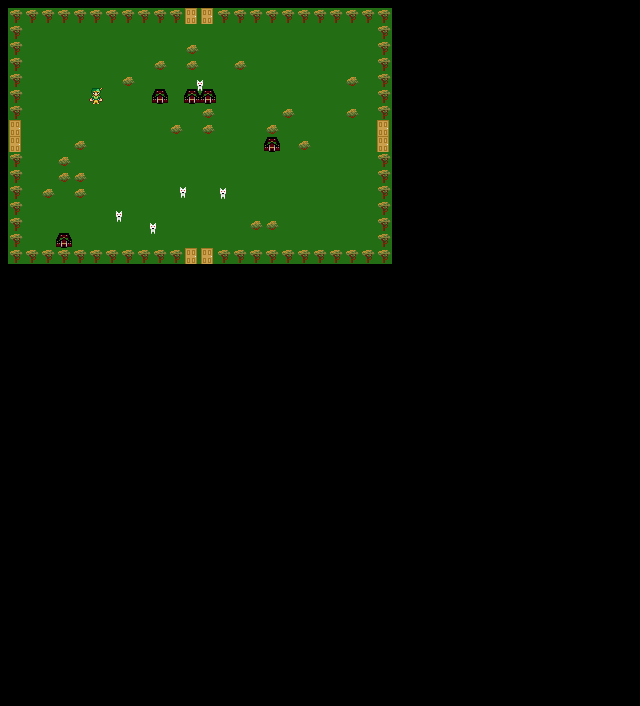
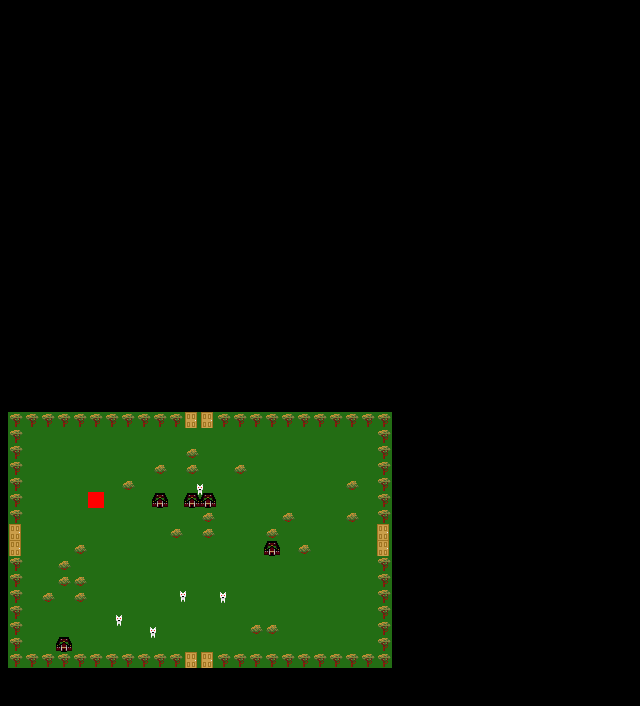
Before and after one commit to ursinewalrus/JBS-Game, a plain HTML site: page index.html in a window 1280 px wide. Shown: the whole page, without its empty margins (0-640 px from the left). Drawn offline with Linux system fonts and the light colour scheme.

Commit message:
this is broken

```diff
--- a/index.html
+++ b/index.html
@@ -13,5 +13,7 @@ body { background: black; }
 </style>
 </head>
 <body>
+    <canvas id = "hud" width = "400" height = "400">
+    </canvas>
 </body>
 </html>
--- a/src/components.js
+++ b/src/components.js
@@ -114,7 +114,6 @@ this.onHit('Solid', this.stopMovement);
 },
 
 hurt:function() {
-    console.log(player_hp);
     if (this.hurtTimer == 0) {
         player_hp -= 1;
     }
@@ -183,6 +182,15 @@ villlage = data[0].obj;
 villlage.visit();
 return data[0];
 }
+});
+
+Crafty.c('hud', {
+
+    init :function() {
+        this.requires('Actor, Color')
+            .color('#FF0000');
+
+    },
 });
 
 
--- a/src/game.js
+++ b/src/game.js
@@ -10,6 +10,8 @@ tile: {
 width: 16,
 height: 16
 }
+
+
 },
 
 // The total width of the game screen. Since our grid takes up the entire screen
@@ -30,6 +32,7 @@ start: function() {
 Crafty.init(Game.width(), Game.height());
 Crafty.background('rgb(35, 109, 20)');
 
+
 // Simply start the "Loading" scene to get things going
 
 Crafty.scene('Loading');
--- a/src/scenes.js
+++ b/src/scenes.js
@@ -46,7 +46,7 @@ if(Math.random()<.03 && !this.occupied[x][y] && middle){
 }
 }
 }
-
+     Crafty.e('hud, Persist').at(5,5);
 // Generate up to five villages on the map in random locations
 var max_villages = 5;
 for (var x = 0; x < Game.map_grid.width; x++) {
@@ -185,6 +185,8 @@ Crafty.scene('Game');
 // -------------
 // Runs the core gameplay loop
 Crafty.scene('Room1', function() {
+
+
 // A 2D array to keep track of all occupied tiles
 this.occupied = new Array(Game.map_grid.width);
 for (var i = 0; i < Game.map_grid.width; i++) {
@@ -194,8 +196,8 @@ this.occupied[i][y] = false;
 }
 }
 
-// Player character, placed at 5, 5 on our grid
-// Player character, placed at 5, 5 on our grid
+
+
 this.player = Crafty.e('PlayerCharacter').at(player_X, player_Y);
 //this.player.setDirection();
 this.occupied[this.player.at().x][this.player.at().y] = true;
```
